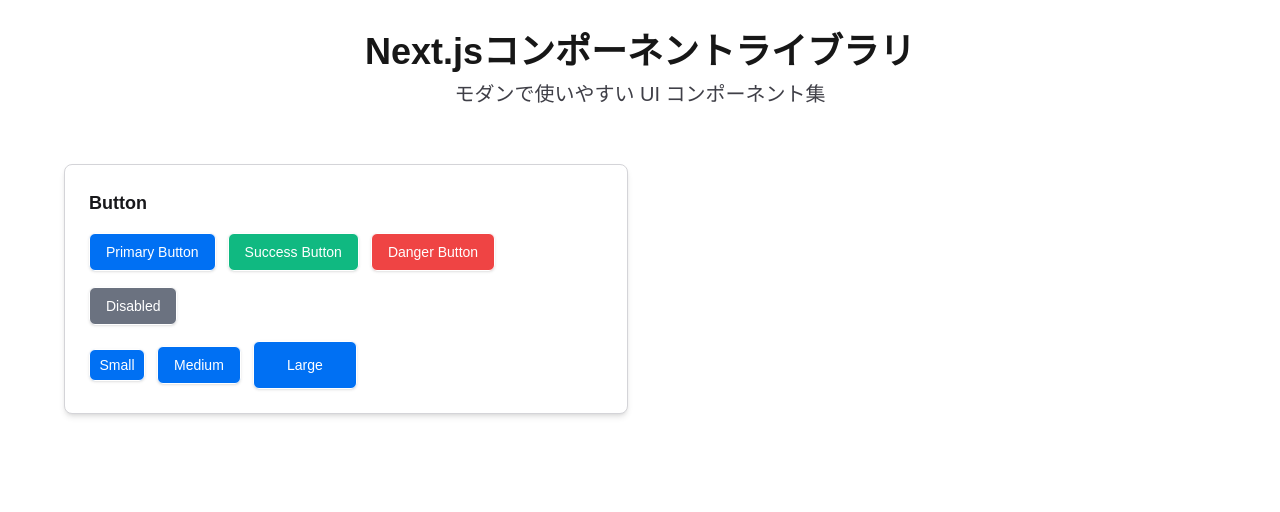
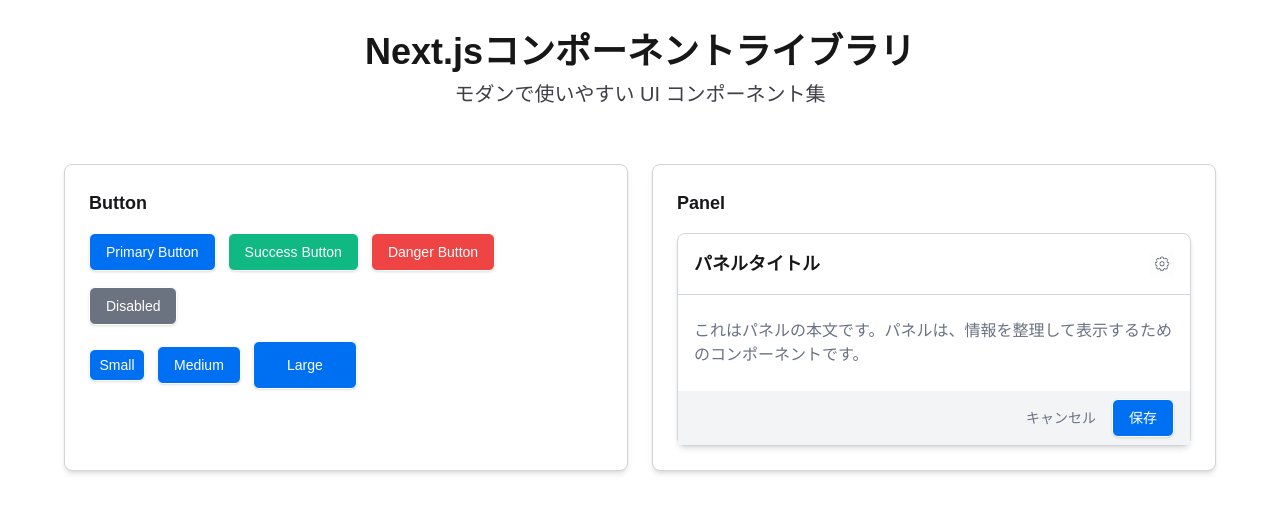
Before and after one commit to syu-h81/react-next-components, a Next.js app: page / in a window 1280 px wide. Shown: the top 512 px of the page. Built offline with nearby package versions, Linux system fonts and the light colour scheme.

Commit message:
add: Panelコンポーネントの追加

```diff
--- a/src/app/page.tsx
+++ b/src/app/page.tsx
@@ -1,5 +1,6 @@
 import { Card } from "@/components/ui/Card";
 import { Button } from "@/components/ui/Button";
+import { Panel } from "@/components/ui/Panel";
 
 export default function Home() {
   return (
@@ -27,6 +28,10 @@
             <Button className="w-26 h-12" variant="primary">Large</Button>
           </div>
         </Card>
+        {/* Panelコンポーネント */}
+         <Card title="Panel">
+          <Panel title="パネルタイトル"></Panel>
+         </Card>
       </div>
     </div>
   );
```
